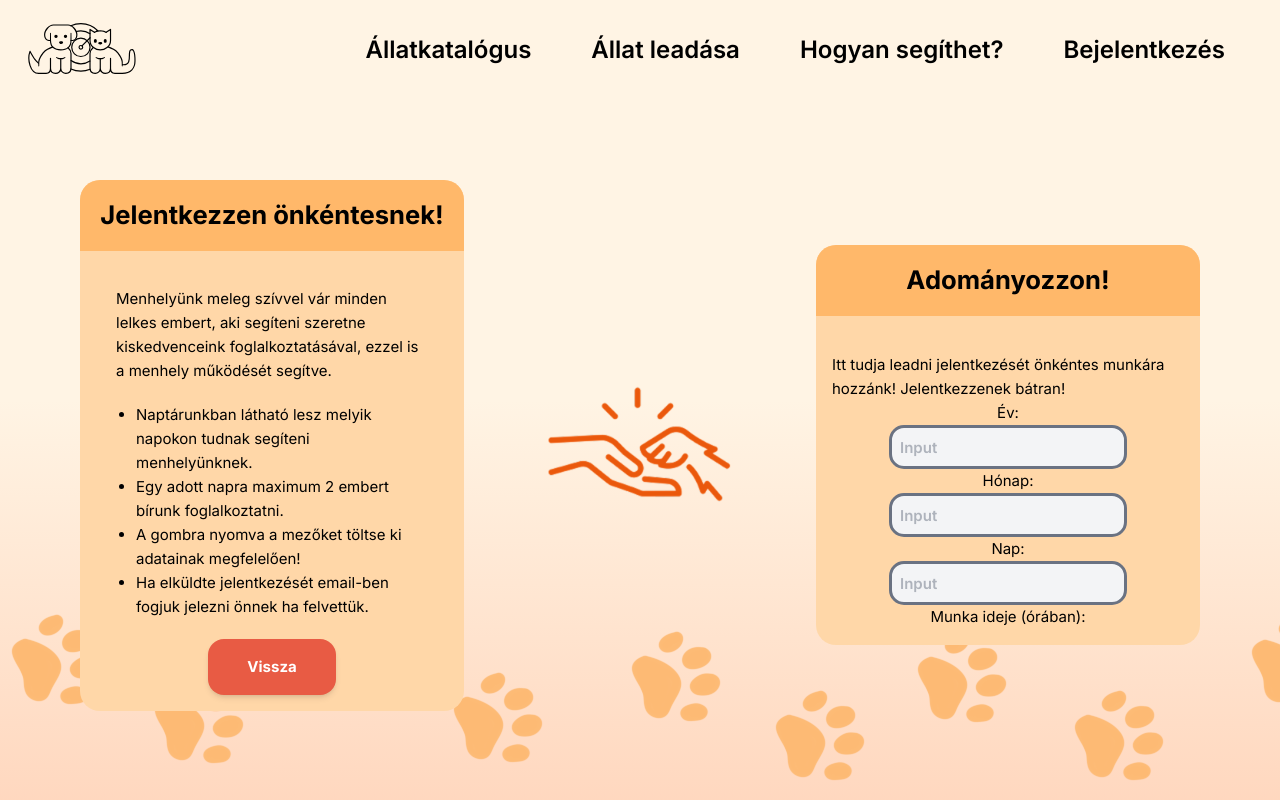
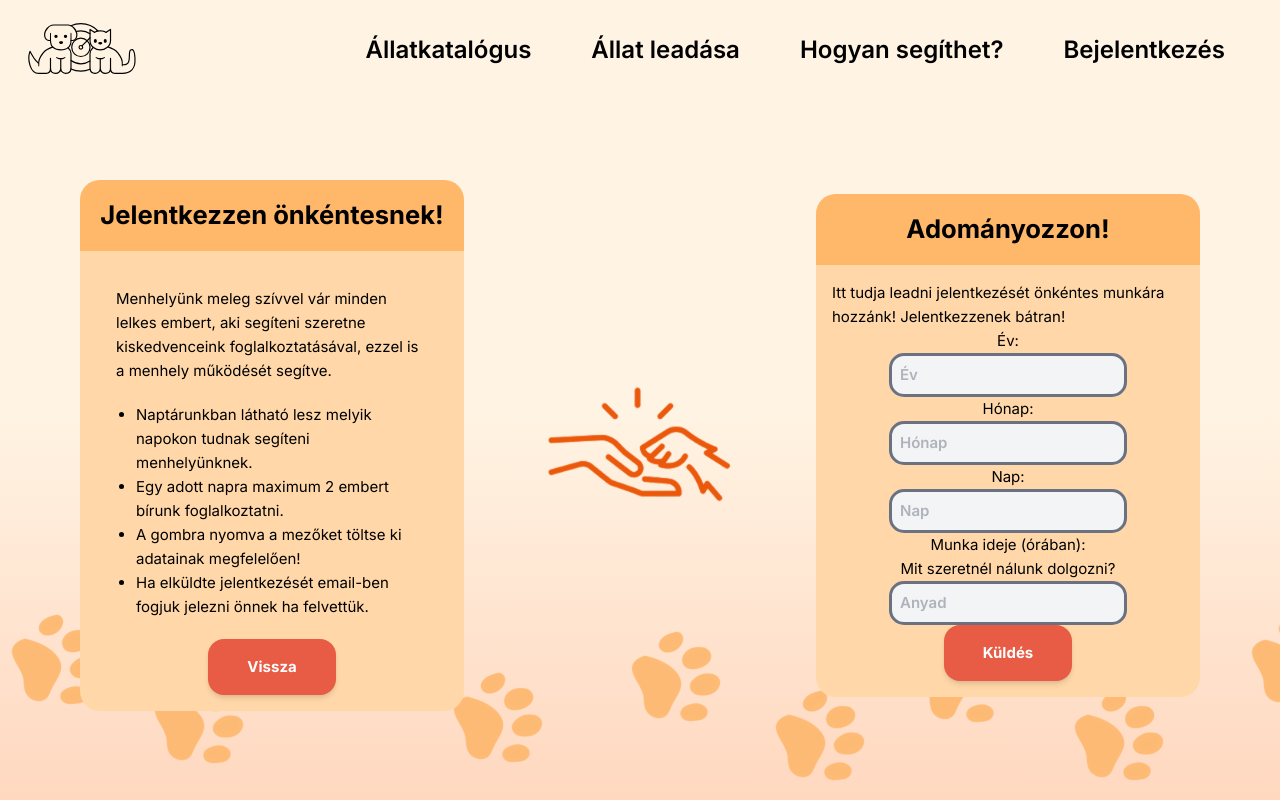
Before and after one commit to Szaszuge/menhely, a Vue app in the folder menhely/: page /hogyansegithet in a window 1280 px wide. Both pictures are taken after a click on the button "Jelentkezem". Built offline with nearby package versions, Linux system fonts and the light colour scheme.

Commit message:
content folytatas

```diff
--- a/menhely/src/views/HogyanSegithet.vue
+++ b/menhely/src/views/HogyanSegithet.vue
@@ -1,27 +1,35 @@
 <script setup lang="ts">
 import Supportcard from "@/components/Supportcard.vue";
 import PawFooter from "@/components/PawFooter.vue";
-import Button from '../components/Button.vue';
+import Button from "../components/Button.vue";
 import CustomInput from "@/components/CustomInput.vue";
 import { ref } from "vue";
 
-const buttonText = ref('Jelentkezem');
+const buttonText = ref("Jelentkezem");
 const valami = ref(true);
 
 function gonb() {
-    if (buttonText.value === 'Jelentkezem') {
-        buttonText.value = 'Vissza';
+  if (buttonText.value === "Jelentkezem") {
+    buttonText.value = "Vissza";
   } else {
-        buttonText.value = 'Jelentkezem';
+    buttonText.value = "Jelentkezem";
   }
 
   valami.value = !valami.value;
 }
+
+const jelentkezesEv = ref('');
+const jelentkezesHonap = ref('');
+const jelentkezesNap = ref('');
+
+function kuldes() {
+  console.log("Bekuldes placeholder");
+}
 </script>
 
 <template>
+  {{ jelentkezesEv }}
   <div class="kontent">
-
     <Supportcard title="Jelentkezzen önkéntesnek!">
       <p>
         Menhelyünk meleg szívvel vár minden lelkes embert, aki segíteni szeretne
@@ -51,23 +59,45 @@ function gonb() {
         </p>
         <ul style="list-style-type: disc">
           <li>Pénzbeli adomány: Adjon online vagy banki átutalással.</li>
-        <li>Rendszeres adomány: Havi hozzájárulással hosszú távon segíthet.</li>
+          <li>
+            Rendszeres adomány: Havi hozzájárulással hosszú távon segíthet.
+          </li>
           <li>Az adója 1%-át felajánlhatja menhelyünknek.</li>
           <li>Adószámunk: 12345678-9-10</li>
         </ul>
-      <p>Minden segítség számít! Köszönjük, hogy velünk tart, és támogatja a
-      rászoruló állatokat!</p>
+        <p>
+          Minden segítség számít! Köszönjük, hogy velünk tart, és támogatja a
+          rászoruló állatokat!
+        </p>
       </template>
       <template v-else>
-        <h3>Itt tudja leadni jelentkezését önkéntes munkára hozzánk! Jelentkezzenek bátran!</h3>
+        <h3>
+          Itt tudja leadni jelentkezését önkéntes munkára hozzánk!
+          Jelentkezzenek bátran!
+        </h3>
         <h1>Év:</h1>
-        <CustomInput></CustomInput>
+        <CustomInput
+          type="text"
+          placeholder="Év"
+          v-model="jelentkezesEv"
+        ></CustomInput>
         <h1>Hónap:</h1>
-        <CustomInput></CustomInput>
+        <CustomInput
+          type="text"
+          placeholder="Hónap"
+          v-model="jelentkezesHonap"
+        ></CustomInput>
         <h1>Nap:</h1>
-        <CustomInput></CustomInput>
+        <CustomInput
+          type="text"
+          placeholder="Nap"
+          v-model="jelentkezesNap"
+        ></CustomInput>
         <h3>Munka ideje (órában):</h3>
-
+        <!-- itt lesz a dualrangeslider -->
+        <h1>Mit szeretnél nálunk dolgozni?</h1>
+        <CustomInput type="text" placeholder="Anyad"></CustomInput>
+        <Button id="bekuldes" @="kuldes">Küldés</Button>
       </template>
     </Supportcard>
   </div>
```
Lines whose indentation alone changed are shown as unchanged.
